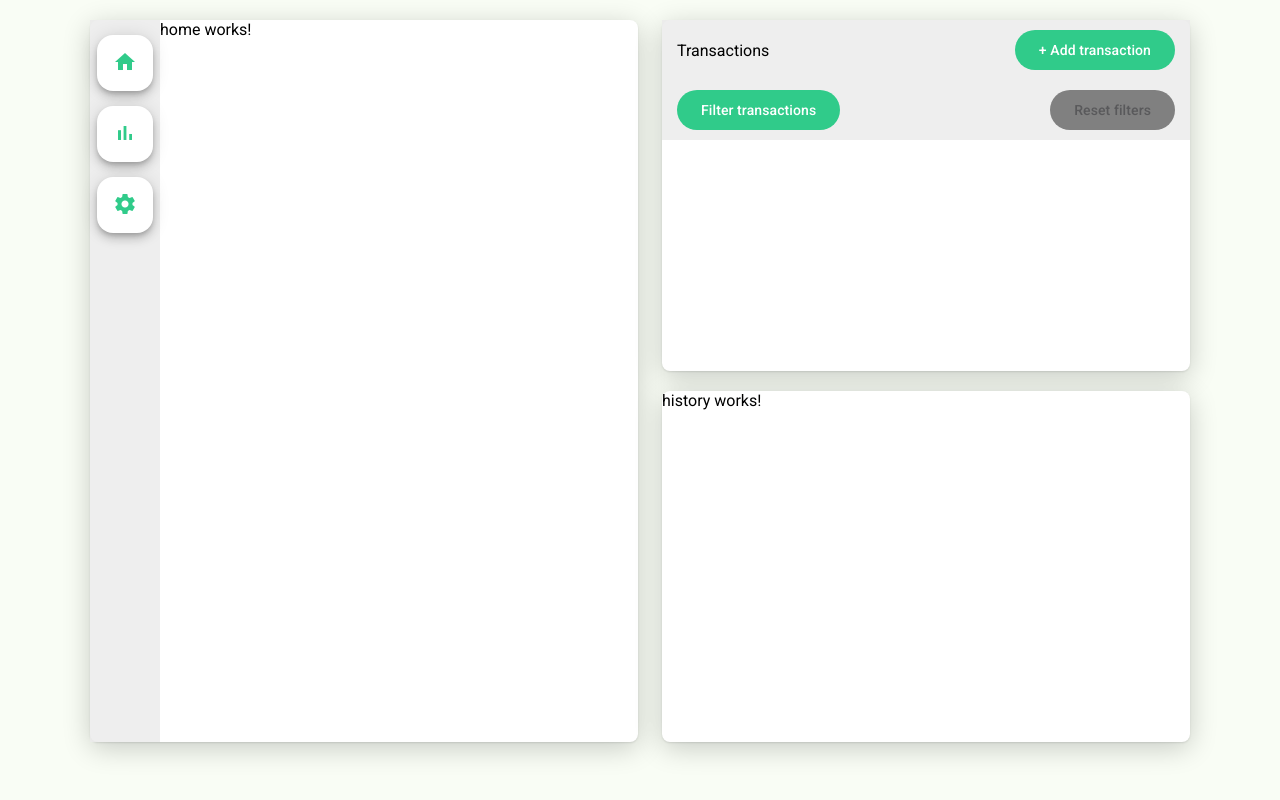
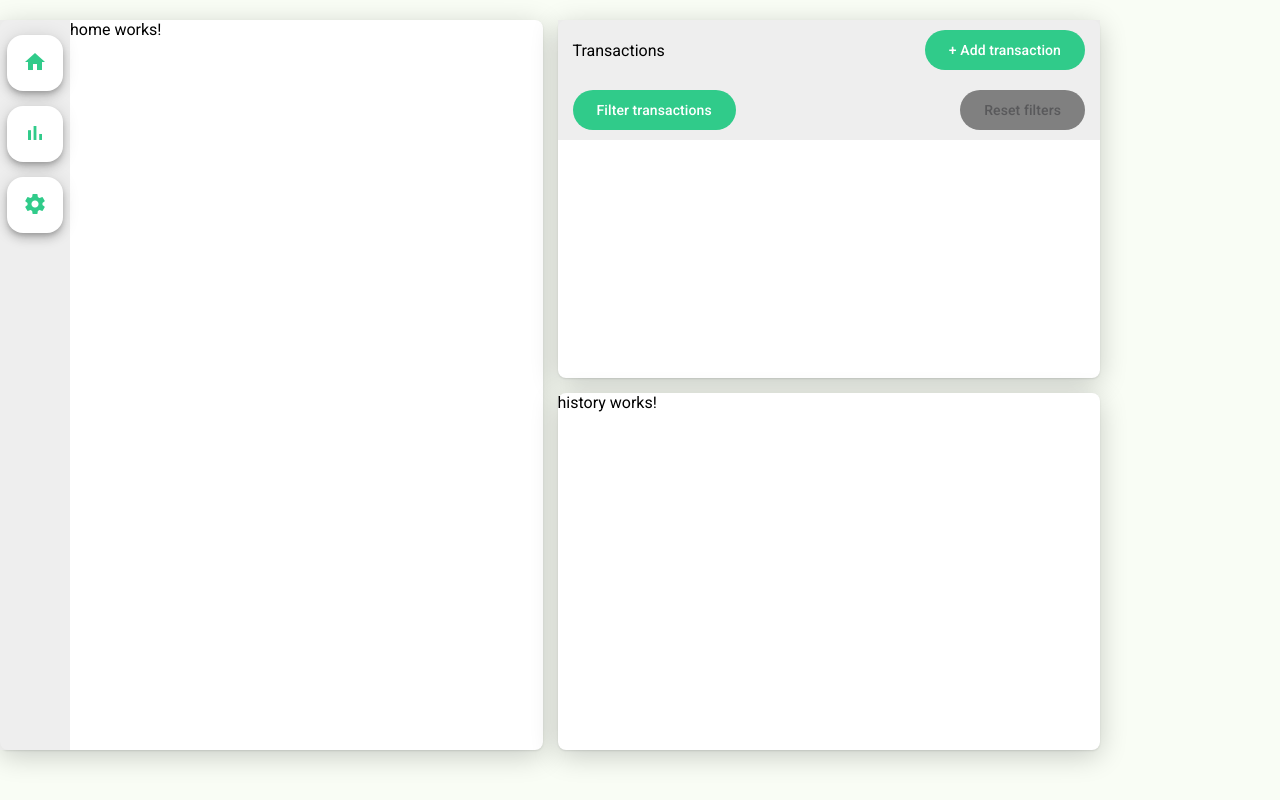
Before and after one commit to alex-diachenko/money-tracker, an Angular app in the folder money-tracker-web/: page /dashboard/home in a window 1280 px wide. Built offline with nearby package versions, Linux system fonts and the light colour scheme; sample sign-in values are in the browser's storage.

Commit message:
change layout with grids

```diff
--- a/money-tracker-web/src/app/dashboard/components/history/history.component.html
+++ b/money-tracker-web/src/app/dashboard/components/history/history.component.html
@@ -1 +1 @@
-<p>history works!</p>
+<span>history works!</span>
--- a/money-tracker-web/src/app/dashboard/components/settings/settings.component.html
+++ b/money-tracker-web/src/app/dashboard/components/settings/settings.component.html
@@ -1 +1 @@
-<p>settings works!</p>
+<span>settings works!</span>
--- a/money-tracker-web/src/app/dashboard/components/statistics/statistics.component.html
+++ b/money-tracker-web/src/app/dashboard/components/statistics/statistics.component.html
@@ -1 +1 @@
-<p>statistics works!</p>
+<span>statistics works!</span>
--- a/money-tracker-web/src/app/dashboard/dashboard.component.html
+++ b/money-tracker-web/src/app/dashboard/dashboard.component.html
@@ -1,4 +1,4 @@
-<div class="dashboard_wrapper">
+<div class="dashboard_wrapper parent">
   <div class="main_info">
     <nav>
       <button mat-fab color="custom" routerLink="/dashboard/home"><mat-icon>home</mat-icon></button>
@@ -7,8 +7,7 @@
     </nav>
     <router-outlet></router-outlet>
   </div>
-  <div class="additional_info">
-    <app-transactions></app-transactions>
-    <app-history></app-history>
-  </div>
+
+  <app-transactions></app-transactions>
+  <app-history></app-history>
 </div>
--- a/money-tracker-web/src/app/dashboard/dashboard.component.scss
+++ b/money-tracker-web/src/app/dashboard/dashboard.component.scss
@@ -1,17 +1,37 @@
 .dashboard_wrapper {
   max-width: 1100px;
-  display: flex;
-  justify-content: space-between;
-  margin: auto;
   padding-top: 20px;
-  position: relative;
   height: 100%;
+  display: grid;
+  grid-template-columns: repeat(2, 1fr);
+  grid-template-rows: repeat(2, 1fr);
+  grid-column-gap: 15px;
+  grid-row-gap: 15px;
+  max-height: 750px;
+
+  app-transactions,
+  app-history {
+    display: block;
+    width: 100%;
+    height: 100%;
+    border-radius: 8px;
+    background-color: #fff;
+    box-shadow: 0 1px 2px 0 rgba(0, 0, 0, 0.1), 0 6px 28px 0 rgba(0, 0, 0, 0.2);
+  }
+
+  .main_info {
+    grid-area: 1 / 1 / 3 / 2;
+  }
+  app-transactions {
+    grid-area: 1 / 2 / 2 / 3;
+  }
+  app-history {
+    grid-area: 2 / 2 / 3 / 3;
+  }
 }
 
 .main_info {
   display: flex;
-  width: calc(48% + 20px);
-  height: calc(90% + 20px);
   border-radius: 8px;
   background-color: #fff;
   box-shadow: 0 1px 2px 0 rgba(0, 0, 0, 0.1), 0 6px 28px 0 rgba(0, 0, 0, 0.2);
@@ -32,22 +52,3 @@
   background-color: #fff;
   color: #30cb8a;
 }
-
-.additional_info {
-  width: 48%;
-  height: 90%;
-
-  app-transactions,
-  app-history {
-    display: block;
-    width: 100%;
-    height: 50%;
-    border-radius: 8px;
-    background-color: #fff;
-    box-shadow: 0 1px 2px 0 rgba(0, 0, 0, 0.1), 0 6px 28px 0 rgba(0, 0, 0, 0.2);
-  }
-
-  app-transactions {
-    margin-bottom: 20px;
-  }
-}
--- a/money-tracker-web/src/app/shared/modals/add-transaction-modal/add-transaction-modal.component.html
+++ b/money-tracker-web/src/app/shared/modals/add-transaction-modal/add-transaction-modal.component.html
@@ -1 +1 @@
-<p>add-transaction-modal works!</p>
+<span>add-transaction-modal works!</span>
```
